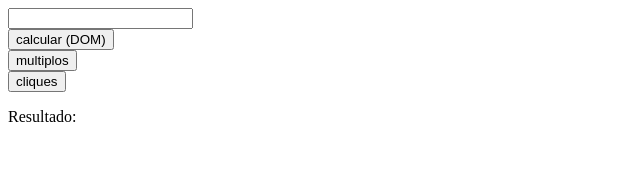
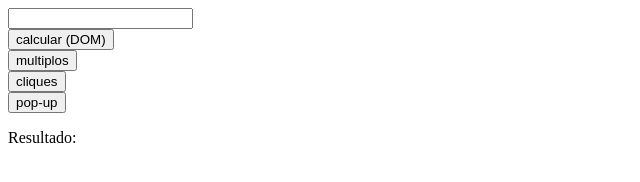
Before and after one commit to lulis18/AulasJavascript, a plain HTML site: page aula1/index.html in a window 1280 px wide. Shown: the whole page, without its empty margins (0-640 px from the left). Drawn offline with Linux system fonts and the light colour scheme.

Commit message:
confirm popup

```diff
--- a/aula1/index.html
+++ b/aula1/index.html
@@ -12,6 +12,8 @@
 			<br/>
 			<input type = "button" value = "cliques" onclick = "cliques();">
 			<br/>
+			<input type = "button" value = "pop-up" onclick = "popup();">
+			<br/>
 			<p id="resultado"> Resultado: </p>
 		</form>
 	</body>
--- a/aula1/js.js
+++ b/aula1/js.js
@@ -40,3 +40,16 @@ function confirmado()
 	{
 		alert("carregou");
 	}
+
+function popup()
+	{
+		var retorno = confirm("Deseja abir uma nova janela?");
+		if(retorno)
+			{
+				open("http://www.google.com");
+			}
+		else
+			{
+				console.log("cancelado");
+			}
+	}
```
